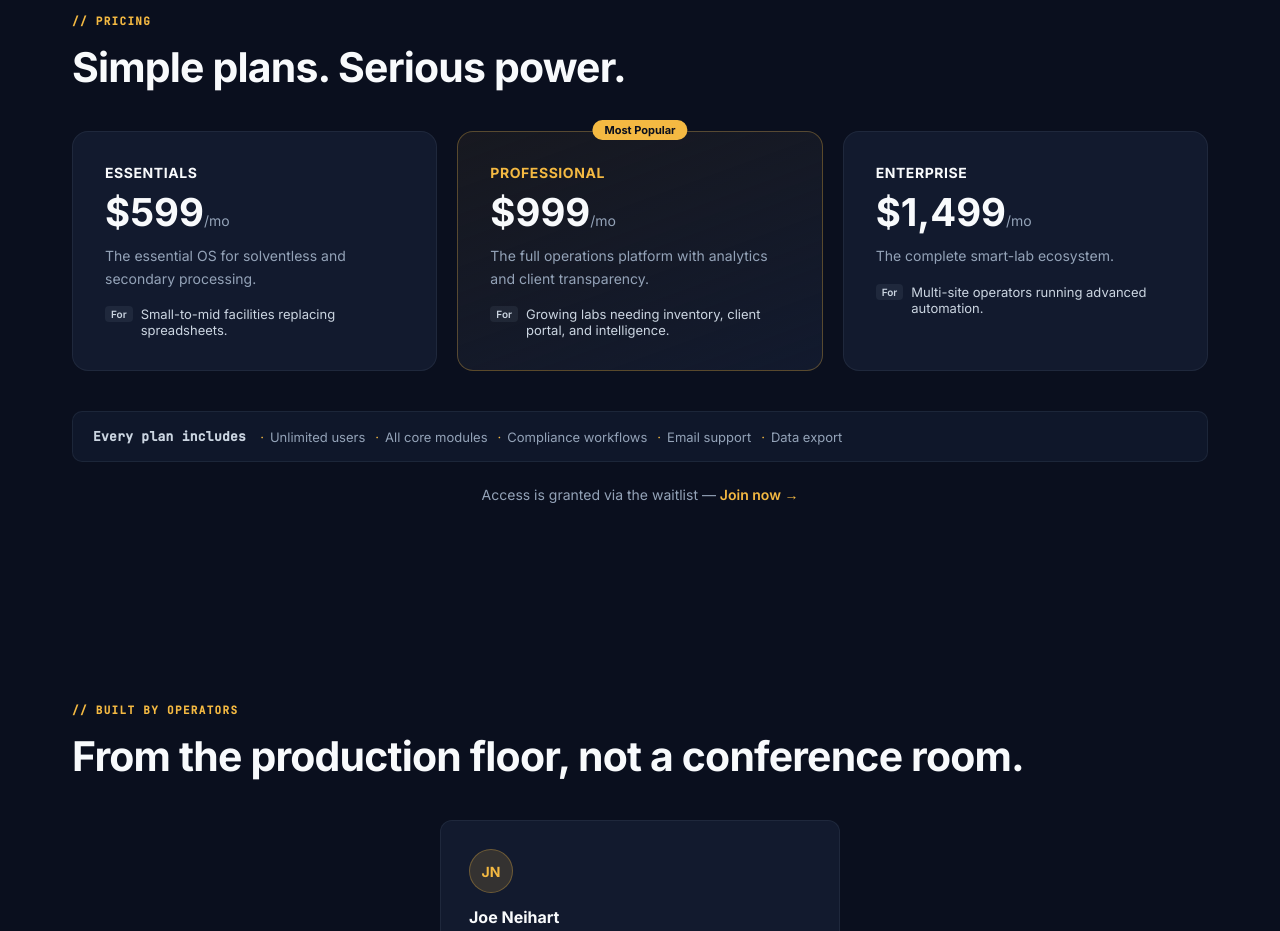
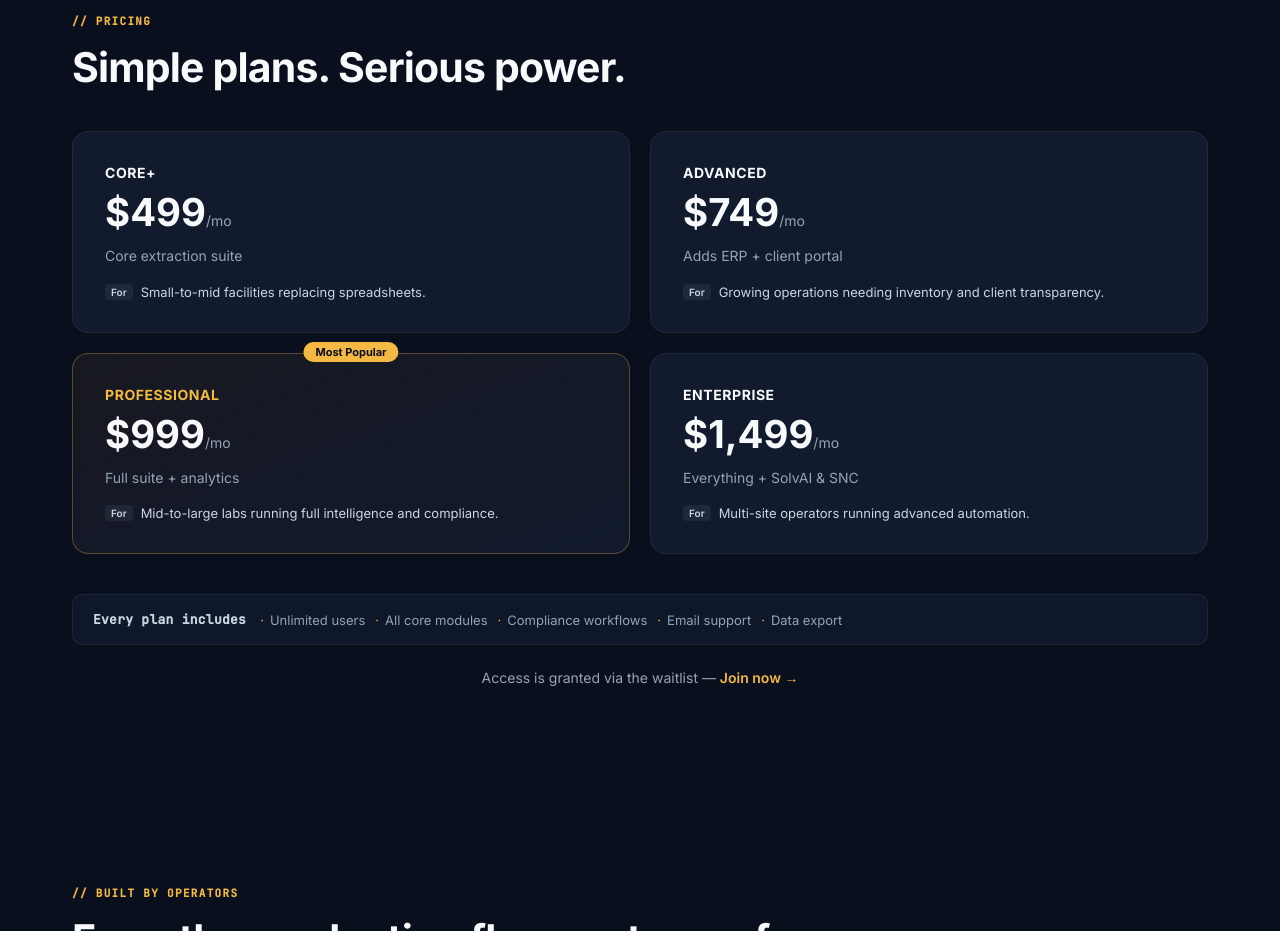
Before and after one commit to SolvixLMS-Technologies/solvixlms-web, a Next.js app: page / in a window 1280 px wide. Shown: the part 5960-6891 px from the top of the page. Built offline with nearby package versions, Linux system fonts and the light colour scheme.

Commit message:
feat(solvmrkt): update pricing to 4-tier model (Core+ $499 / Advanced $749 / Professional $999 / Enterprise $1499)

```diff
--- a/app/globals.css
+++ b/app/globals.css
@@ -392,7 +392,7 @@ h1 {
 .aud-card p { font-size: 15px; line-height: 1.65; color: var(--text-secondary); margin: 0; }
 
 /* ── Pricing ───────────────────────────────────────── */
-.price-grid { display: grid; grid-template-columns: repeat(3,1fr); gap: 20px; margin: 40px 0; }
+.price-grid { display: grid; grid-template-columns: repeat(2,1fr); gap: 20px; margin: 40px 0; }
 .price-card {
   background: var(--bg-card); border: 1px solid var(--border-subtle); border-radius: 16px; padding: 32px;
   position: relative;
--- a/app/layout.tsx
+++ b/app/layout.tsx
@@ -72,9 +72,9 @@ export default function RootLayout({
               offers: {
                 "@type": "AggregateOffer",
                 priceCurrency: "USD",
-                lowPrice: "599",
+                lowPrice: "499",
                 highPrice: "1499",
-                offerCount: "3",
+                offerCount: "4",
               },
             }),
           }}
--- a/app/page.tsx
+++ b/app/page.tsx
@@ -1002,22 +1002,28 @@ function PricingSection() {
         <h2 className="section-h">Simple plans. Serious power.</h2>
         <div className="price-grid">
           <div className="price-card">
-            <div className="tier">Essentials</div>
-            <div className="pr">$599<small>/mo</small></div>
-            <p className="pos">The essential OS for solventless and secondary processing.</p>
+            <div className="tier">Core+</div>
+            <div className="pr">$499<small>/mo</small></div>
+            <p className="pos">Core extraction suite</p>
             <div className="forz"><span>For</span>Small-to-mid facilities replacing spreadsheets.</div>
+          </div>
+          <div className="price-card">
+            <div className="tier">Advanced</div>
+            <div className="pr">$749<small>/mo</small></div>
+            <p className="pos">Adds ERP + client portal</p>
+            <div className="forz"><span>For</span>Growing operations needing inventory and client transparency.</div>
           </div>
           <div className="price-card popular">
             <div className="badge">Most Popular</div>
             <div className="tier" style={{ color: "#F4B942" }}>Professional</div>
             <div className="pr">$999<small>/mo</small></div>
-            <p className="pos">The full operations platform with analytics and client transparency.</p>
-            <div className="forz"><span>For</span>Growing labs needing inventory, client portal, and intelligence.</div>
+            <p className="pos">Full suite + analytics</p>
+            <div className="forz"><span>For</span>Mid-to-large labs running full intelligence and compliance.</div>
           </div>
           <div className="price-card">
             <div className="tier">Enterprise</div>
             <div className="pr">$1,499<small>/mo</small></div>
-            <p className="pos">The complete smart-lab ecosystem.</p>
+            <p className="pos">Everything + SolvAI &amp; SNC</p>
             <div className="forz"><span>For</span>Multi-site operators running advanced automation.</div>
           </div>
         </div>
```
